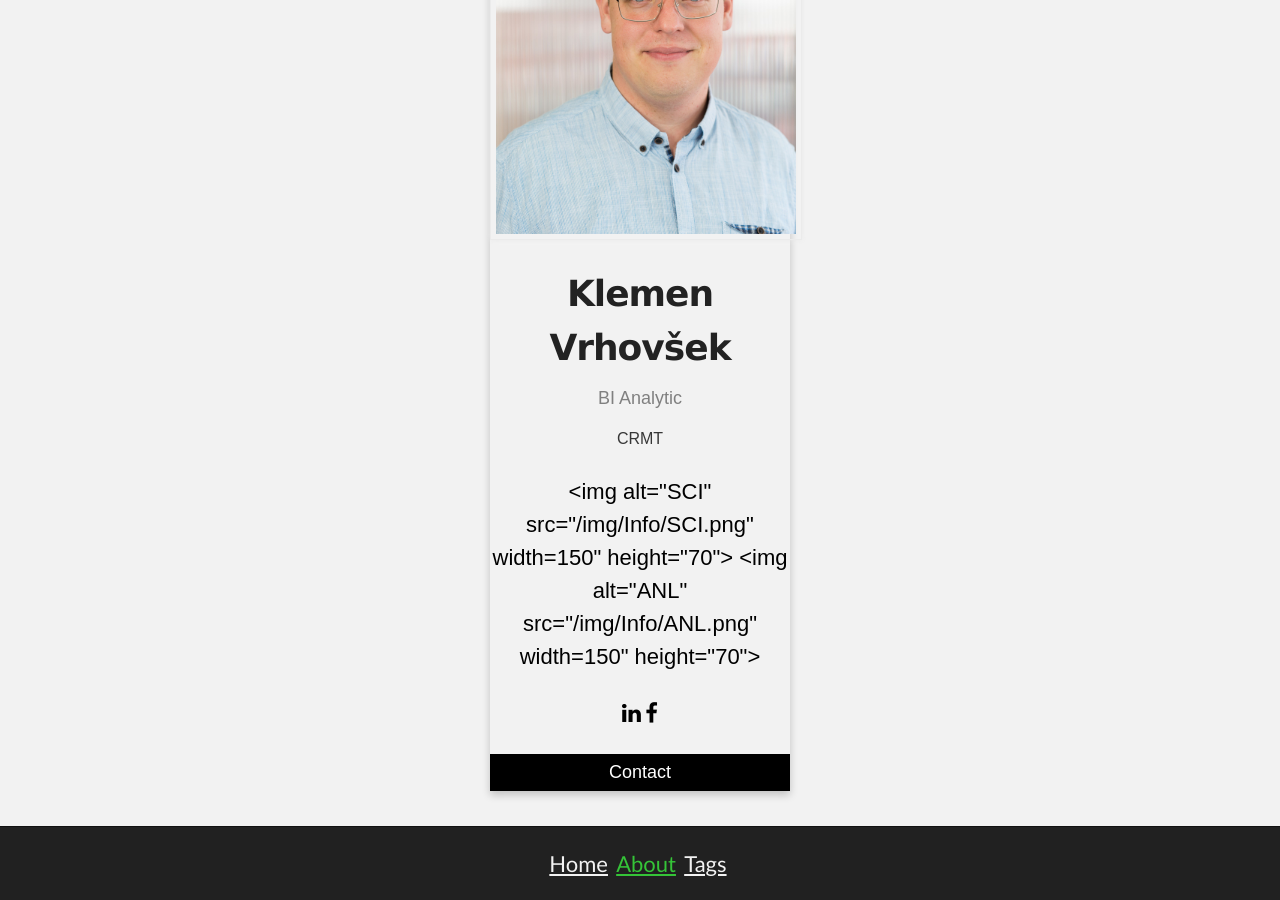
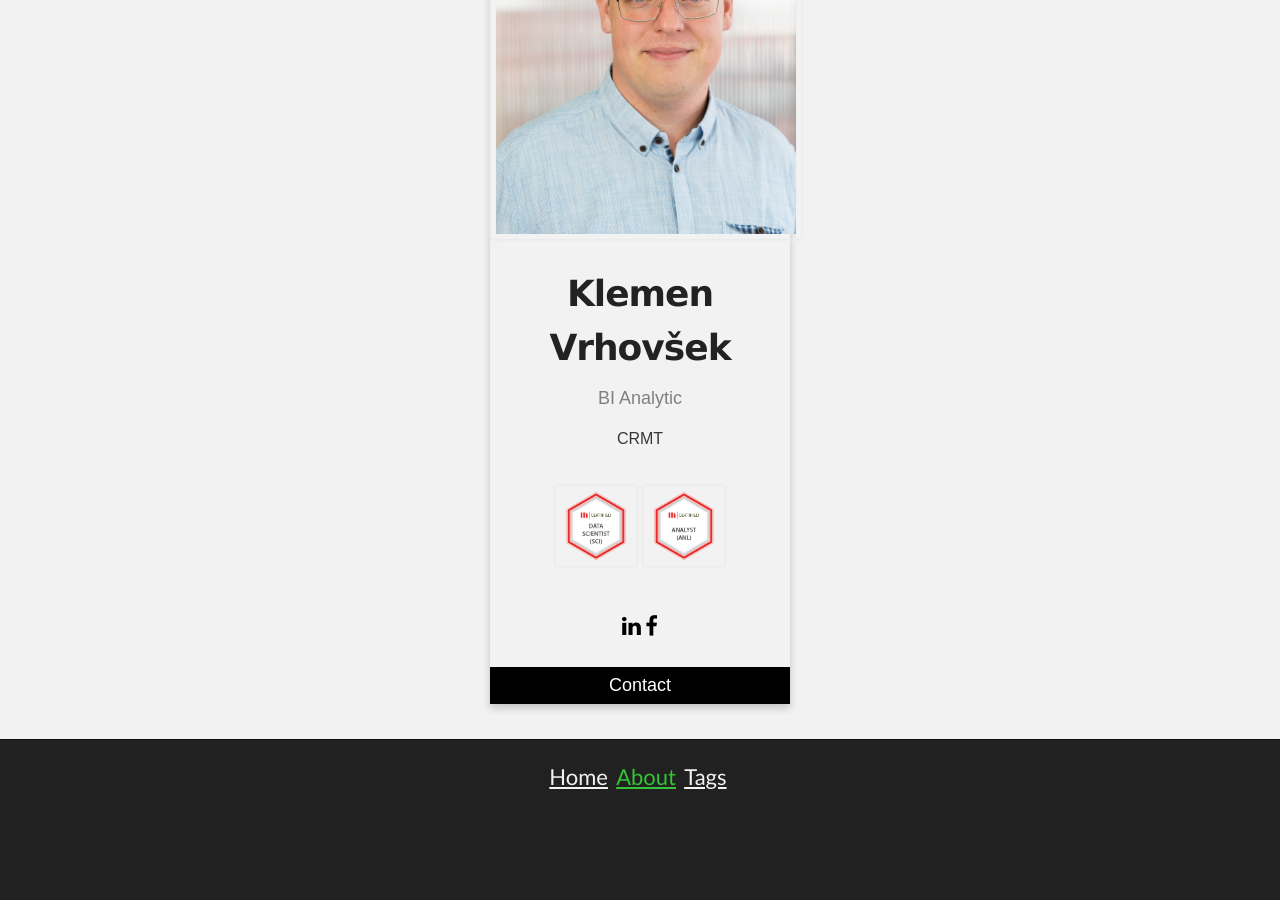
Before and after one commit to kl82slo/kl82slo.github.io, a Jekyll site: the page built from about.md, in a window 1280 px wide and 900 px high, scrolled down 746 px. Built offline with Jekyll 4.4.1, drawn with Linux system fonts in a browser that asks for light colours; after the commit the page ends 1559 px from its top, so only the background shows below that.

Commit message:
Update about.md

```diff
--- a/about.md
+++ b/about.md
@@ -66,14 +66,12 @@
      <div style="margin: 24px 0;">
 
       <a href="https://www.credential.net/e6e7597e-2173-4501-ad4a-dab1ae706dda#gs.ovl60o">
-      <img alt="SCI" src="/img/Info/SCI.png"
-      width=150" height="70">
+      <img alt="SCI" src="/img/Info/SCI.png" style="width=150" height="70">
       </a>
       <!--- SCI --->
 
        <a href="https://www.credential.net/f90c2f05-ee25-414c-91ef-ed39f1e75dc7#gs.ovl66e">
-       <img alt="ANL" src="/img/Info/ANL.png"
-       width=150" height="70">
+       <img alt="ANL" src="/img/Info/ANL.png" style="width=150" height="70">
        </a>
        <!--- ANL --->
 
```
